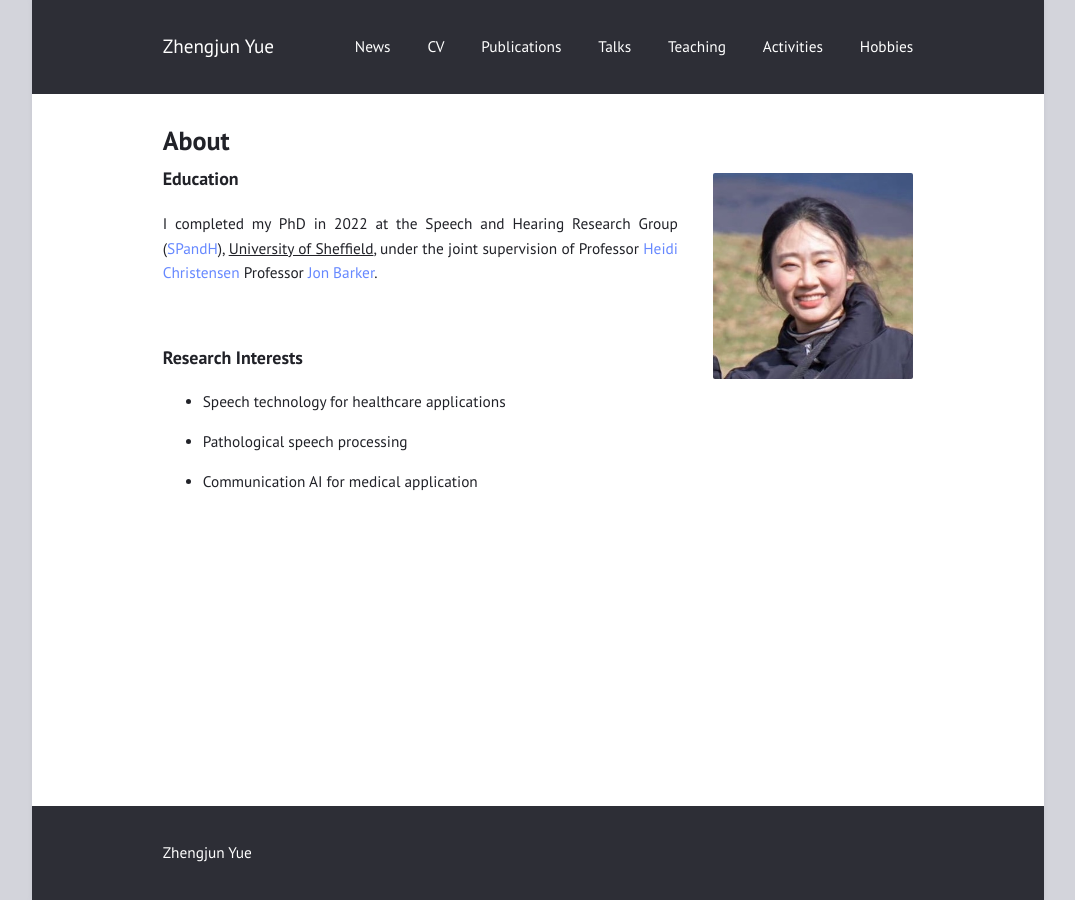
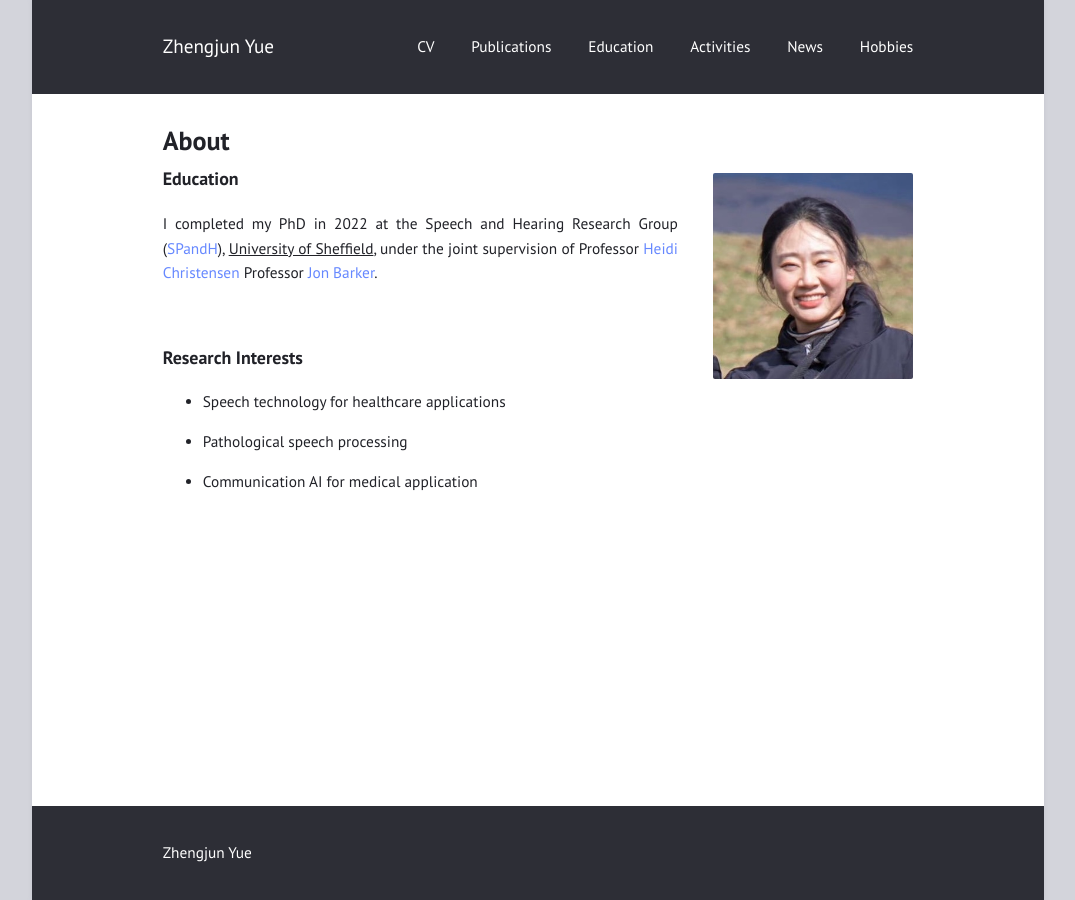
Before and after one commit to zhengjunyue/zhengjunyue.github.io, a Jekyll site: the page built from index.md, in a window 1280 px wide. Shown: the whole page, without its empty margins (102-1177 px from the left). Built offline with Jekyll 4.4.1, drawn with Linux system fonts in a browser that asks for light colours.

Commit message:
Update _config.yml

```diff
--- a/_config.yml
+++ b/_config.yml
@@ -26,12 +26,11 @@ navigation:                # accepts {file, title, url, icon, sidebaricon}
  # - {title: "Home", file: "about.md"}  # Set "about" layout for Home link
  # - {title: "Home", url: "/", icon: home}  # Update the URL to the homepage
  # - {title: "About", file: "/about.md"}
-  - {title: "News", file: "news.md"}
   - {title: "CV", url: "/files/CV.pdf"}
   - {title: "Publications", file: "publications.md"}
-  - {title: "Talks", file: "talks.md"}
-  - {title: "Teaching", file: "teaching.md"}
+  - {title: "Education", file: "teaching.md"}
   - {title: "Activities", file: "activities.md"}
+  - {title: "News", file: "news.md"}
   - {title: "Hobbies", file: "hobbies.md"}
 
 
@@ -45,6 +44,7 @@ external:                  # shows a footer with social links - for available ic
   - {title: Twitter, icon: twitter, url: "https://twitter.com/ZhengjunYue"}
   - {title: ORCiD, icon: orcid, url: "https://orcid.org/my-orcid?orcid=0000-0002-1101-549X"}
   - {title: Facebook, icon: facebook, url: "https://www.facebook.com/profile.php?id=100021335133289"}
+  - {title: Youtube, icon: youtube, url: "https://www.youtube.com/@ZhengjunYue/playlists"}
 
 
 comments:
```
